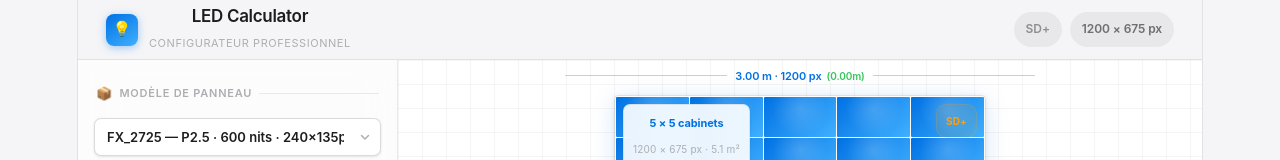
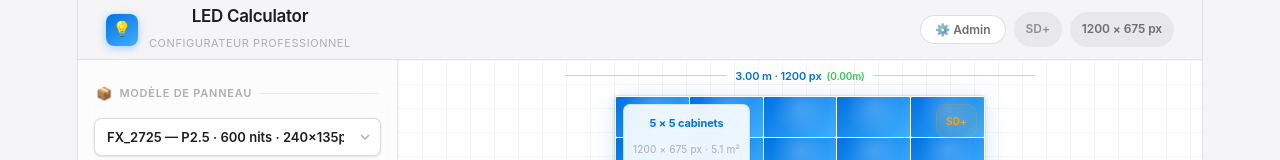
Before and after one commit to rmazerat-del/led-calculator-app, a React (Vite) app: page / in a window 1280 px wide. Shown: the top 160 px of the page. Built offline with nearby package versions, Linux system fonts and the light colour scheme; a web font is replaced by a local one.

Commit message:
add admin panel management

```diff
--- a/src/App.jsx
+++ b/src/App.jsx
@@ -1,5 +1,10 @@
+import { useState } from "react";
 import LEDCalculator from "./LEDCalculator";
+import AdminPanels from "./AdminPanels";
 
 export default function App() {
-  return <LEDCalculator />;
+  const [page, setPage] = useState("calculator");
+
+  if (page === "admin") return <AdminPanels onBack={() => setPage("calculator")} />;
+  return <LEDCalculator onAdmin={() => setPage("admin")} />;
 }
--- a/src/LEDCalculator.jsx
+++ b/src/LEDCalculator.jsx
@@ -592,7 +592,7 @@ async function generatePDF(selected, result, quality) {
 }
 
 // ─── MAIN COMPONENT ───────────────────────────────────────────────────────────
-export default function LEDCalculator() {
+export default function LEDCalculator({ onAdmin }) {
   const [selIdx, setSelIdx] = useState(0);
   const [mode, setMode] = useState("dimensions");
   const [width, setWidth]   = useState(3);
@@ -695,6 +695,15 @@ export default function LEDCalculator() {
           </div>
         </div>
         <div className="topbar-right">
+          <button onClick={onAdmin} style={{
+  padding:"6px 14px", borderRadius:20,
+  border:"1px solid rgba(0,0,0,0.12)",
+  background:"white", color:"#6e6e73",
+  fontSize:12, fontWeight:600,
+  cursor:"pointer", fontFamily:"var(--font)"
+}}>
+  ⚙️ Admin
+</button>
           <span className={`badge ${quality.cls}`}>{quality.label}</span>
           <span className="badge badge-res">{rW} × {rH} px</span>
         </div>
```
Also changed, not shown: src/AdminPanels.jsx (added).
